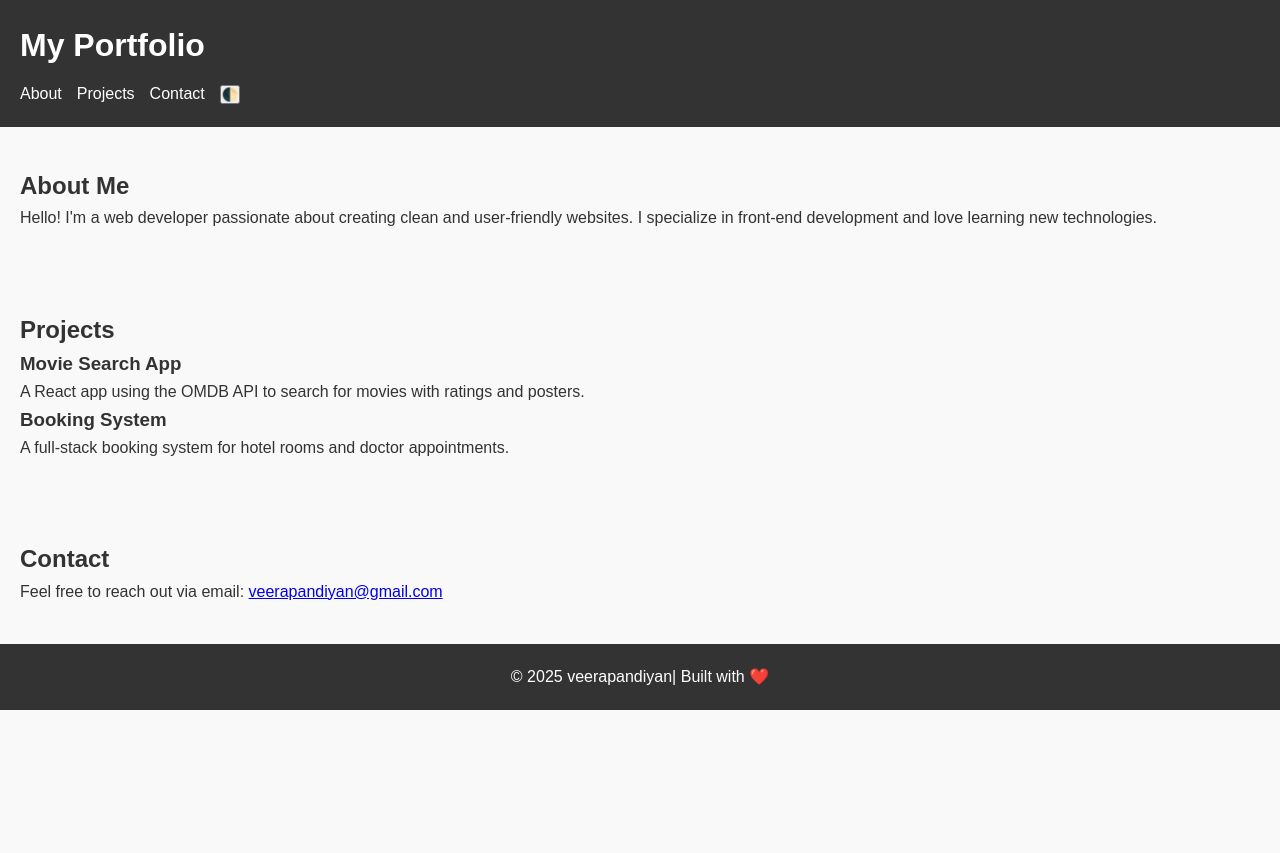
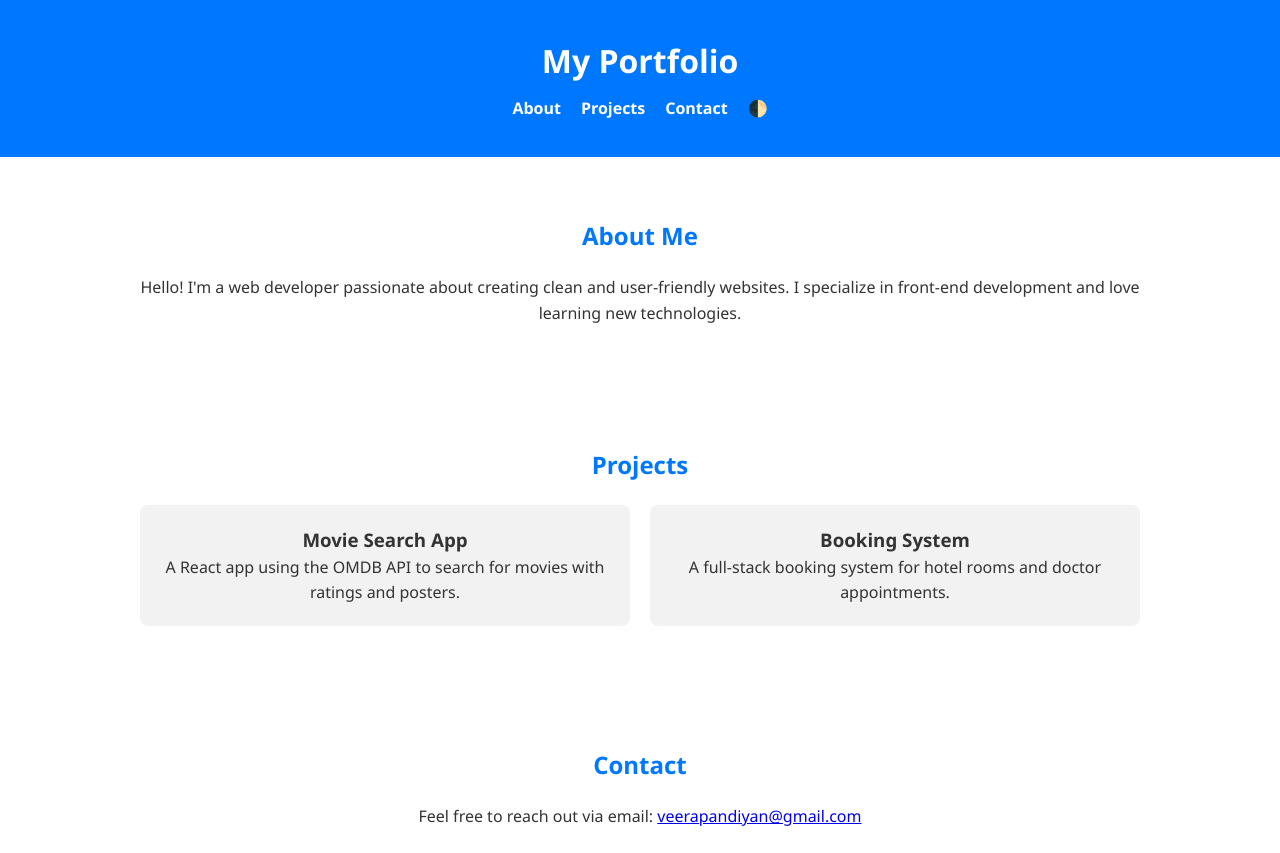
Before and after one commit to veerapandiyan20324u48032-alt/portfolio.veerapandiyan, a plain HTML site: page index.html in a window 1280 px wide. Shown: the top 853 px of the page. Before the commit the page ends 800 px from the top, so only its background shows below. Drawn offline with Linux system fonts and the light colour scheme.

Commit message:
Update style.css

```diff
--- a/style.css
+++ b/style.css
@@ -1,52 +1,102 @@
+/* Reset */
 * {
   margin: 0;
   padding: 0;
   box-sizing: border-box;
 }
 
+/* Global */
 body {
-  font-family: Arial, sans-serif;
+  font-family: 'Segoe UI', Tahoma, Geneva, Verdana, sans-serif;
   line-height: 1.6;
-  background-color: #f9f9f9;
-  color: #333;
+  background-color: var(--bg-color);
+  color: var(--text-color);
+  transition: all 0.3s ease;
 }
 
+:root {
+  --bg-color: #ffffff;
+  --text-color: #333333;
+  --primary-color: #0077ff;
+}
+
+body.dark {
+  --bg-color: #121212;
+  --text-color: #f0f0f0;
+  --primary-color: #66ccff;
+}
+
+.container {
+  width: 90%;
+  max-width: 1000px;
+  margin: auto;
+  padding: 20px 0;
+}
+
+/* Header */
 header {
-  background: #333;
+  background: var(--primary-color);
   color: #fff;
-  padding: 20px;
+  padding: 15px 0;
 }
 
 header h1 {
-  margin-bottom: 10px;
+  text-align: center;
 }
 
 nav ul {
   list-style: none;
   display: flex;
-  gap: 15px;
+  justify-content: center;
+  gap: 20px;
+  margin-top: 10px;
 }
 
-nav a {
+nav a, #theme-toggle {
   color: #fff;
   text-decoration: none;
+  font-weight: bold;
+  cursor: pointer;
+  background: none;
+  border: none;
+  font-size: 16px;
 }
 
+/* Sections */
 section {
-  padding: 40px 20px;
+  padding: 40px 0;
+  text-align: center;
 }
 
-.project-card {
-  background: #fff;
-  padding: 15px;
-  margin: 10px 0;
-  border: 1px solid #ccc;
-  border-radius: 5px;
+h2 {
+  margin-bottom: 20px;
+  color: var(--primary-color);
 }
 
+/* Projects */
+.project-list {
+  display: grid;
+  grid-template-columns: repeat(auto-fit, minmax(250px, 1fr));
+  gap: 20px;
+}
+
+.project {
+  background: rgba(0,0,0,0.05);
+  padding: 20px;
+  border-radius: 8px;
+  transition: transform 0.2s ease;
+}
+
+.project:hover {
+  transform: scale(1.05);
+  background: rgba(0,0,0,0.1);
+}
+
+/* Footer */
 footer {
   text-align: center;
-  padding: 20px;
-  background: #333;
-  color: white;
+  padding: 15px;
+  background: var(--primary-color);
+  color: #fff;
+  margin-top: 20px;
 }
```
